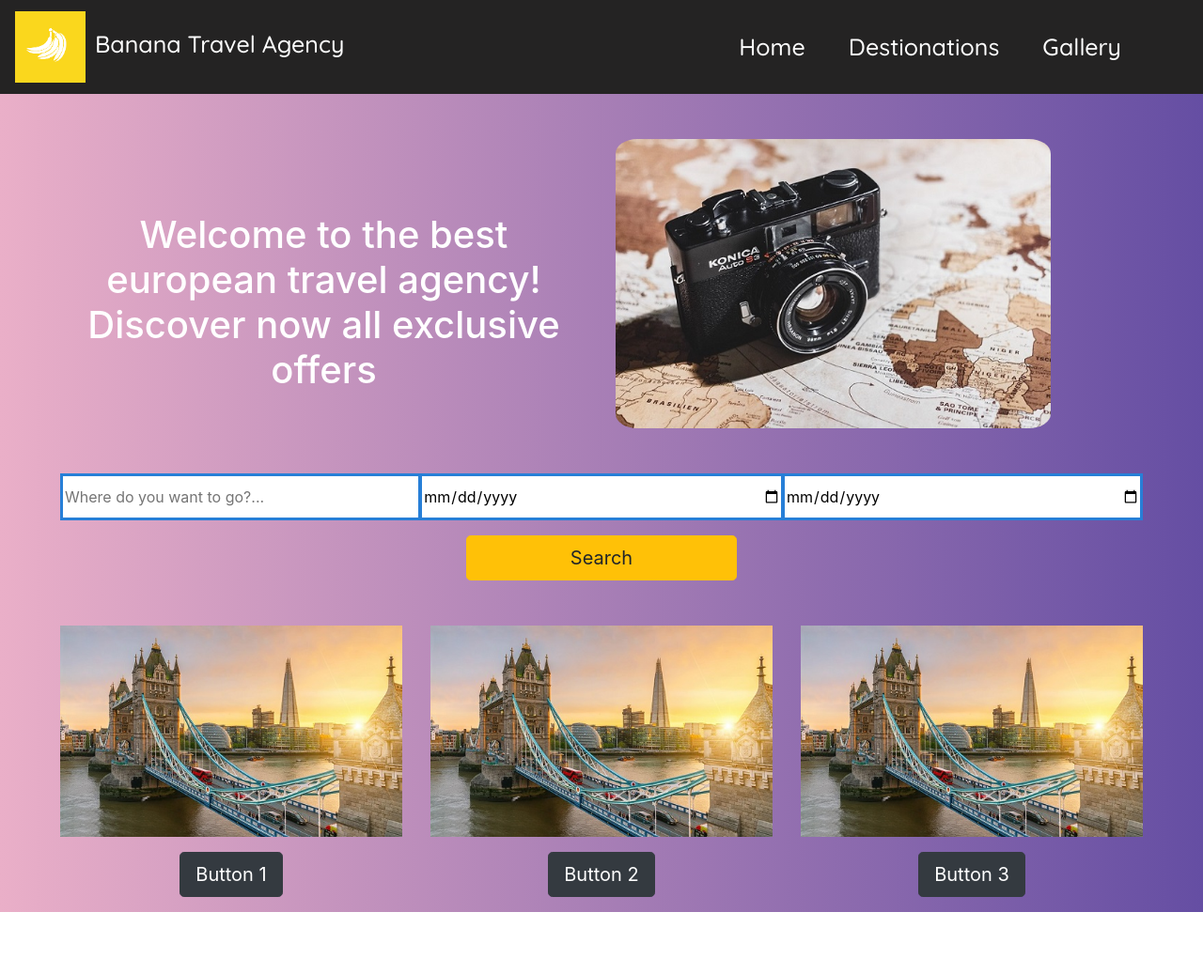
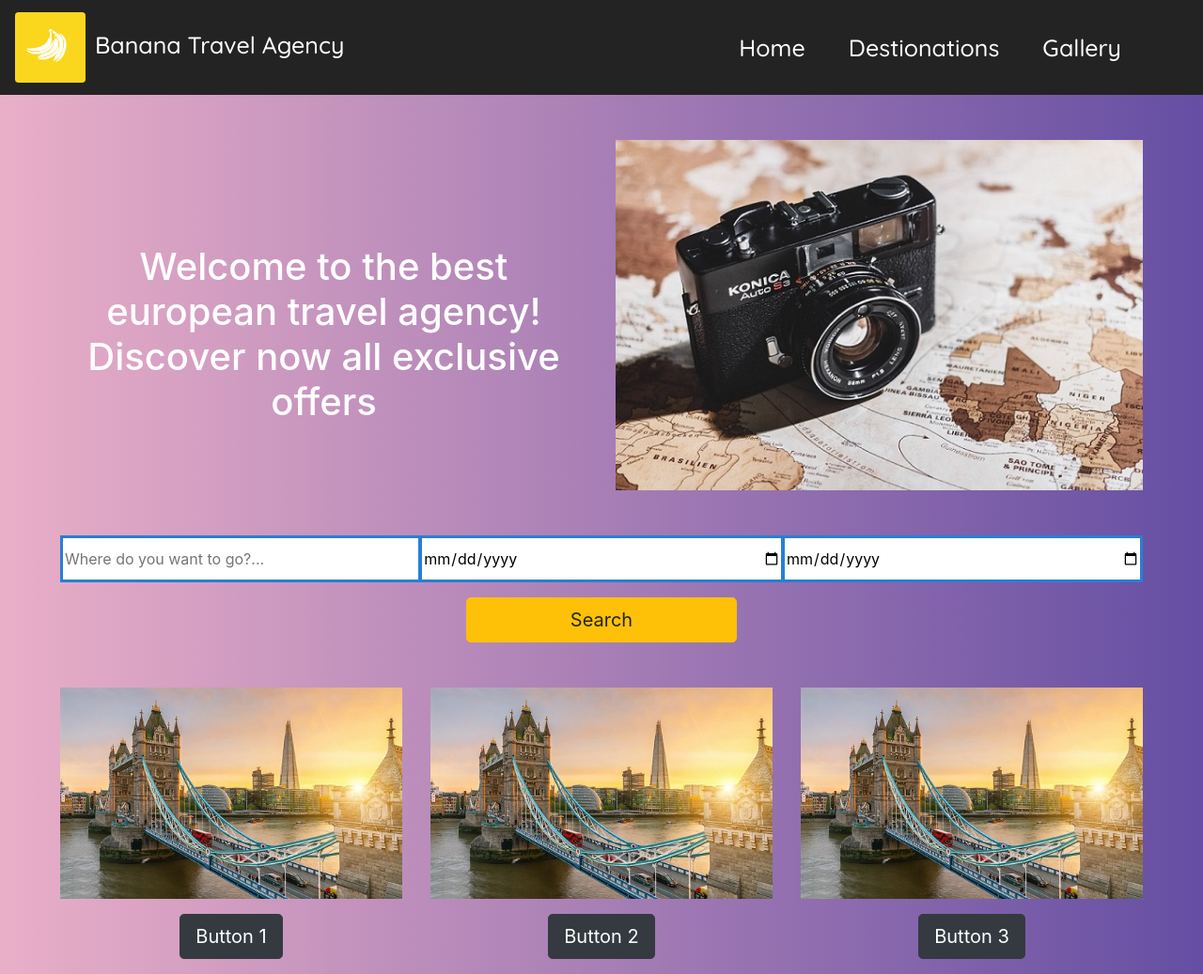
Before and after one commit to KutnikEduard24/Travel_WS, a plain HTML site: page index.html in a window 1280 px wide. Shown: the whole page at 94% size. Before the commit the page ends 971 px from the top, so only its background shows below. Drawn offline with nearby package versions, Linux system fonts and the light colour scheme.

```diff
--- a/index.html
+++ b/index.html
@@ -38,7 +38,7 @@
     </div>
 
 
-    <div class="col-lg-5">
+    <div class="col-lg-6">
         <img class="banner1 w-100 p-0 mt-5 mb-5" src="img/camera.jpg">
     </div>
 </div>
--- a/styles/style.css
+++ b/styles/style.css
@@ -2,6 +2,7 @@
     width:15%;
     height:15%;
     margin-right: 10px;
+    border-radius: 5%;
 
 }
 
@@ -13,8 +14,9 @@
 }
 nav{
     background: #242323;
-    height:100px;
-    margin:auto;
+}
+.navbar-collapse{
+    text-align: center;
 }
 
 .content{
@@ -38,7 +40,7 @@ body{
 h2{
     text-align: center;
 }
-.banner1{
+.git{
     border-radius: 5%;
 }
 
```
